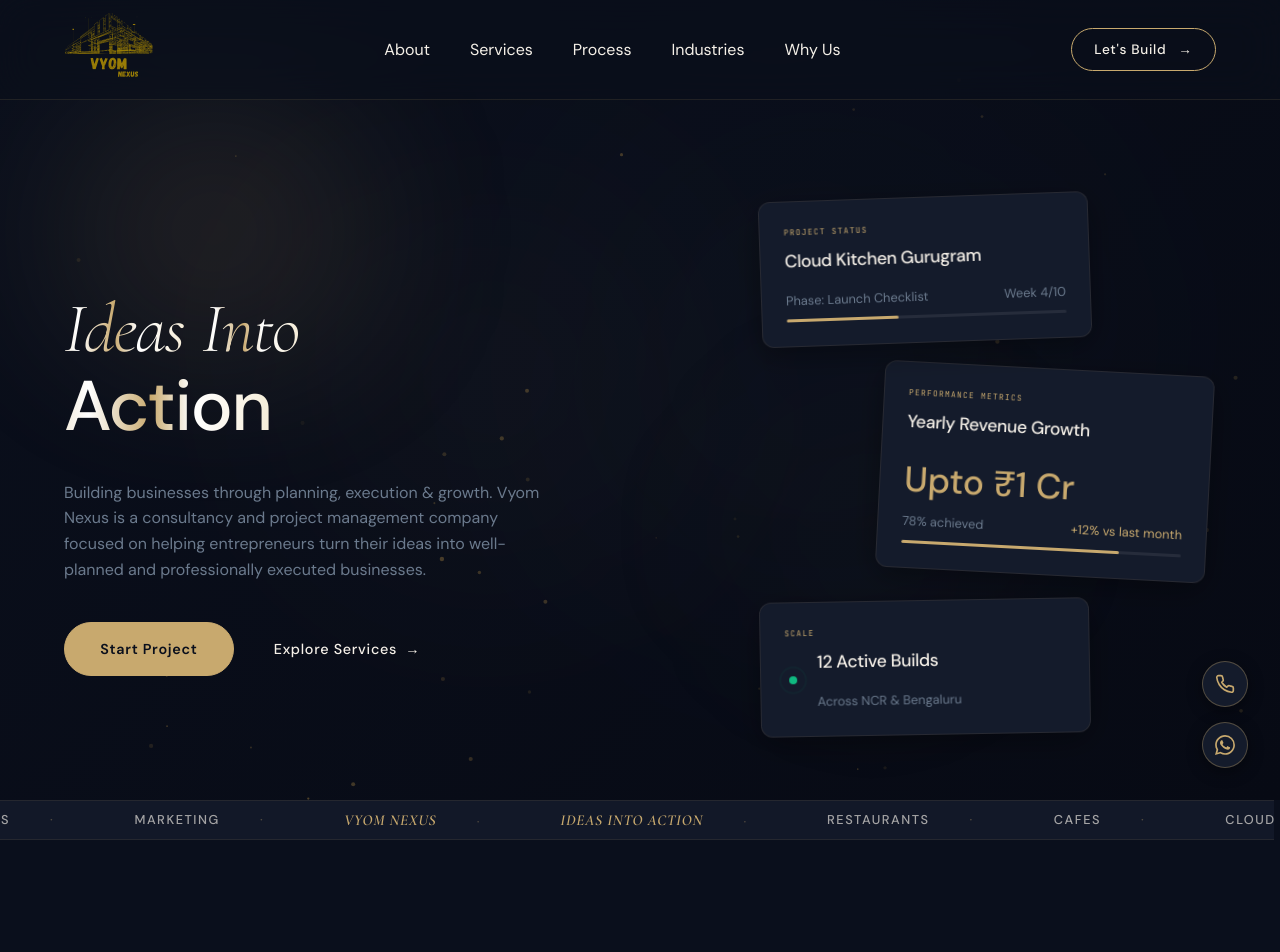
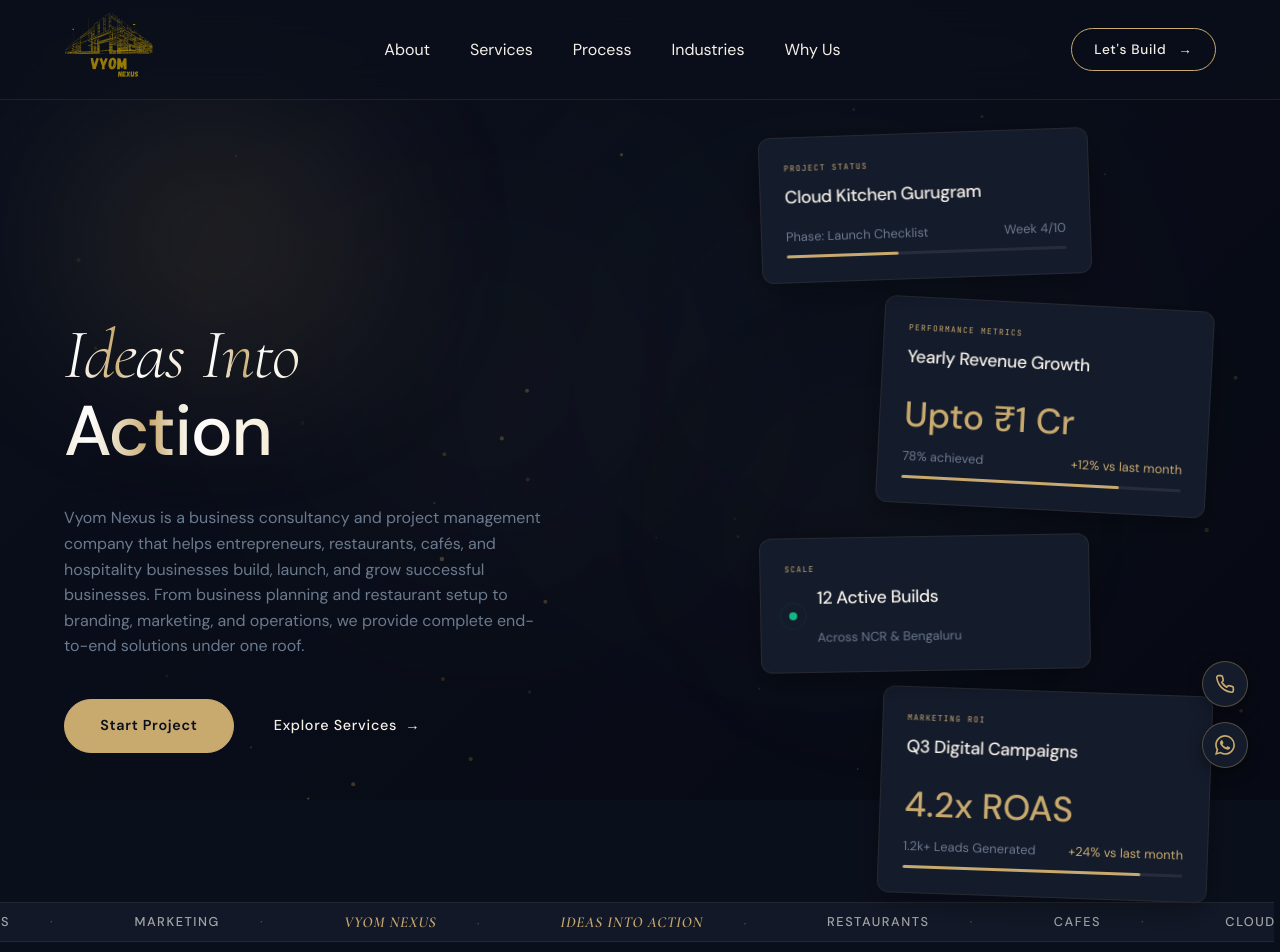
Before and after one commit to Vipul0052/Vyom-Ventures, a React (Vite) app: page / in a window 1280 px wide. Shown: the top 952 px of the page. Built offline with nearby package versions, Linux system fonts and the light colour scheme.

Commit message:
Update hero card subtext and add Q3 digital marketing campaigns floating card

```diff
--- a/src/components/Hero.tsx
+++ b/src/components/Hero.tsx
@@ -127,7 +127,7 @@
 
           {/* Subtext */}
           <p ref={subtextRef} className="hero-subtext">
-            Building businesses through planning, execution & growth. Vyom Nexus is a consultancy and project management company focused on helping entrepreneurs turn their ideas into well-planned and professionally executed businesses.
+            Vyom Nexus is a business consultancy and project management company that helps entrepreneurs, restaurants, cafés, and hospitality businesses build, launch, and grow successful businesses. From business planning and restaurant setup to branding, marketing, and operations, we provide complete end-to-end solutions under one roof.
           </p>
 
           {/* CTAs */}
@@ -188,6 +188,20 @@
                 </div>
               </div>
             </div>
+
+            {/* Card 4: Marketing Performance */}
+            <div className="floating-card floating-card-4">
+              <div className="card-tag">Marketing ROI</div>
+              <h3>Q3 Digital Campaigns</h3>
+              <div className="stat-value">4.2x ROAS</div>
+              <div className="progress-label">
+                <span>1.2k+ Leads Generated</span>
+                <span className="gold-text">+24% vs last month</span>
+              </div>
+              <div className="card-progress-bar">
+                <div className="progress-fill" style={{ width: '85%' }}></div>
+              </div>
+            </div>
           </div>
         </div>
       </div>
--- a/src/index.css
+++ b/src/index.css
@@ -416,6 +416,10 @@
   animation: float-anim 7s ease-in-out infinite;
   --rot: -1deg;
 }
+.floating-card-4 {
+  animation: float-anim 9s ease-in-out infinite;
+  --rot: 2deg;
+}
 
 @keyframes float-anim {
   0%, 100% {
@@ -1131,6 +1135,11 @@
   z-index: 4;
 }
 
+.floating-card-4 {
+  align-self: flex-end;
+  z-index: 1;
+}
+
 @media (max-width: 480px) {
   .floating-card-1 {
     align-self: flex-start;
@@ -1140,6 +1149,9 @@
   }
   .floating-card-3 {
     align-self: flex-start;
+  }
+  .floating-card-4 {
+    align-self: flex-end;
   }
 }
 
```
